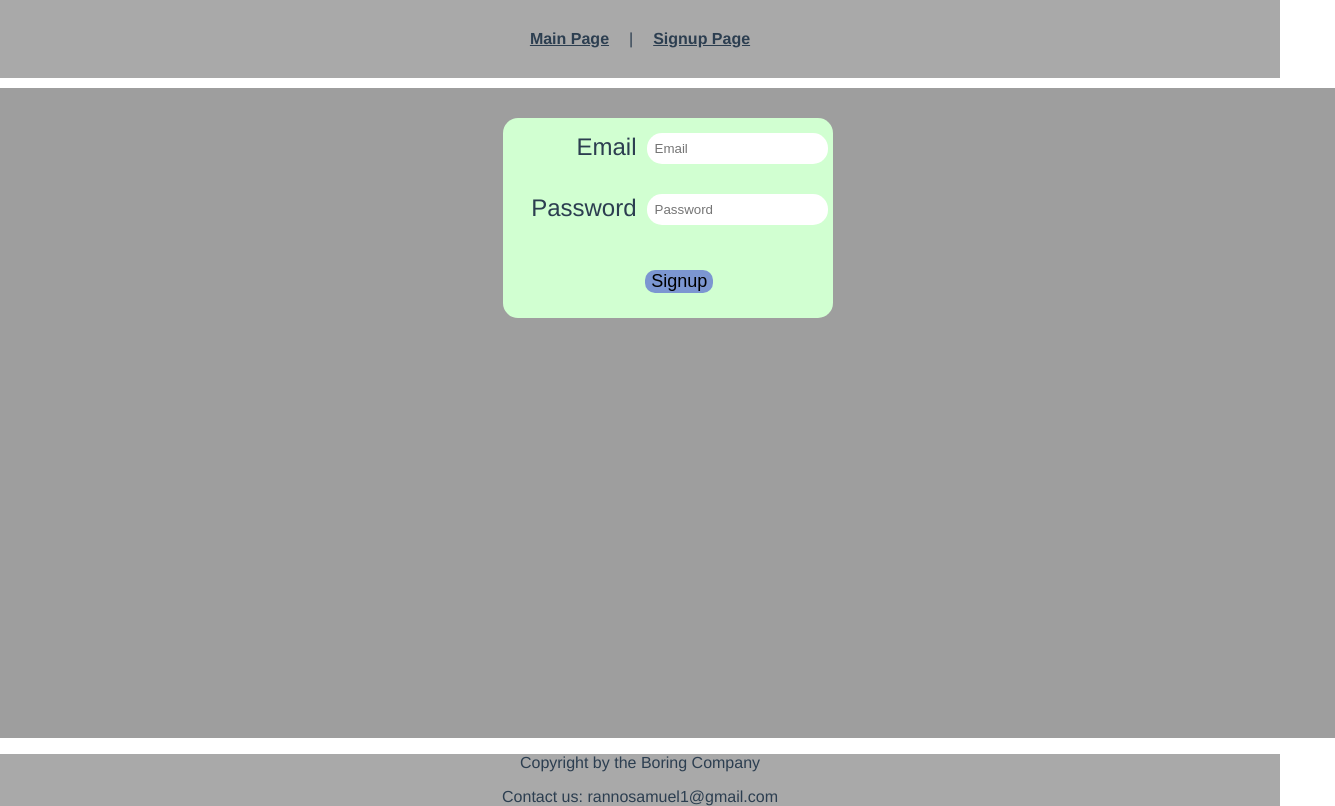
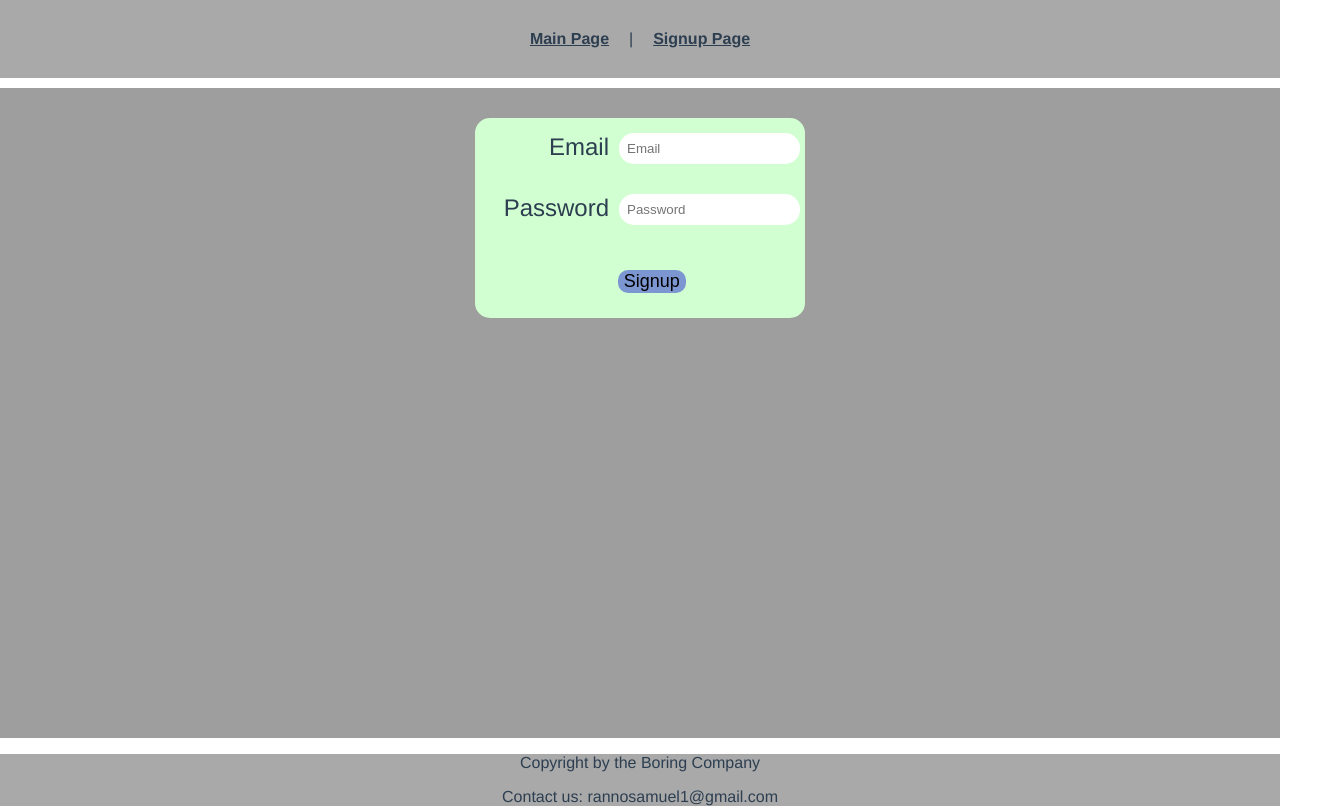
Before and after one commit to RannoSamuelAdson/WAD-HW-3, a Vue app: page /signup in a window 1280 px wide. Shown: the whole page, 1335 px wide, since content can reach past the window. Built offline with nearby package versions, Linux system fonts and the light colour scheme.

Commit message:
fixing a tiny mistake

```diff
--- a/src/views/SignupPage.vue
+++ b/src/views/SignupPage.vue
@@ -27,7 +27,7 @@ export default {
   padding-top: 30px;
   background-color: rgb(158, 158, 158); /* Use background-color, not fill */
   height: calc(100vh - 180px); /* Calculate the height based on the viewport height minus the heights of header and footer */
-  width: calc(100% + 55px);
+  width: 100%;
 
 }
 </style>
```
